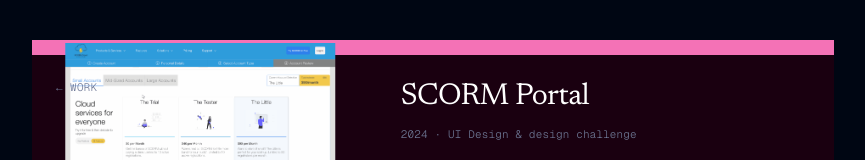
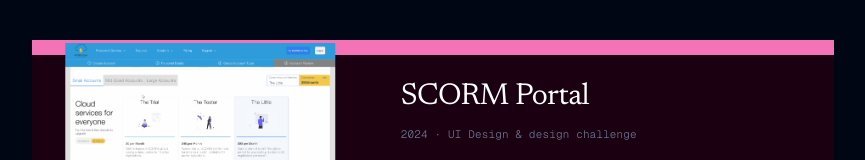
Before and after one commit to anikahmed005/portfolio-2026, a React (Vite) app: page /work/SCORM in a window 1280 px wide. Shown: the top 160 px of the page, without its empty margins (207-1072 px from the left). Built offline with nearby package versions, Linux system fonts and the light colour scheme.

Commit message:
banner update/budgetbuddi

```diff
--- a/src/components/ProjectBanner/ProjectBanner.jsx
+++ b/src/components/ProjectBanner/ProjectBanner.jsx
@@ -117,10 +117,16 @@ const s = {
 
   /* ── Back nav overlay ── */
   backNav: {
-    position: 'absolute',
-    top:      'var(--space-6)',
-    left:     'var(--space-6)',
-    zIndex:   10,
+    position:     'fixed',
+    top:          'var(--space-6)',
+    left:         'var(--space-6)',
+    zIndex:       100,
+    background:   'color-mix(in srgb, var(--color-bg) 80%, transparent)',
+    backdropFilter: 'blur(8px)',
+    WebkitBackdropFilter: 'blur(8px)',
+    borderRadius: 'var(--radius-full)',
+    padding:      'var(--space-2) var(--space-4)',
+    border:       '1px solid var(--color-border)',
   },
 };
 
```
